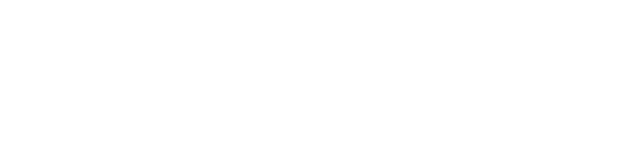
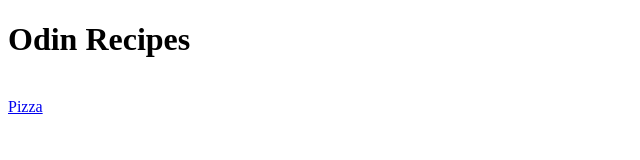
Before and after one commit to shanegilks1994/odin-recipes, a plain HTML site: page index.html in a window 1280 px wide. Shown: the whole page, without its empty margins (0-640 px from the left). Drawn offline with Linux system fonts and the light colour scheme.

Commit message:
Added link from index to pizza page

```diff
--- a/index.html
+++ b/index.html
@@ -6,6 +6,8 @@
     <title>RECIPES PROJECT ODIN</title>
 </head>
 <body>
-
+    <h1>Odin Recipes</h1>
+    <br>
+    <a href="/recipes/pizza.html">Pizza</a>
 </body>
 </html>
```
